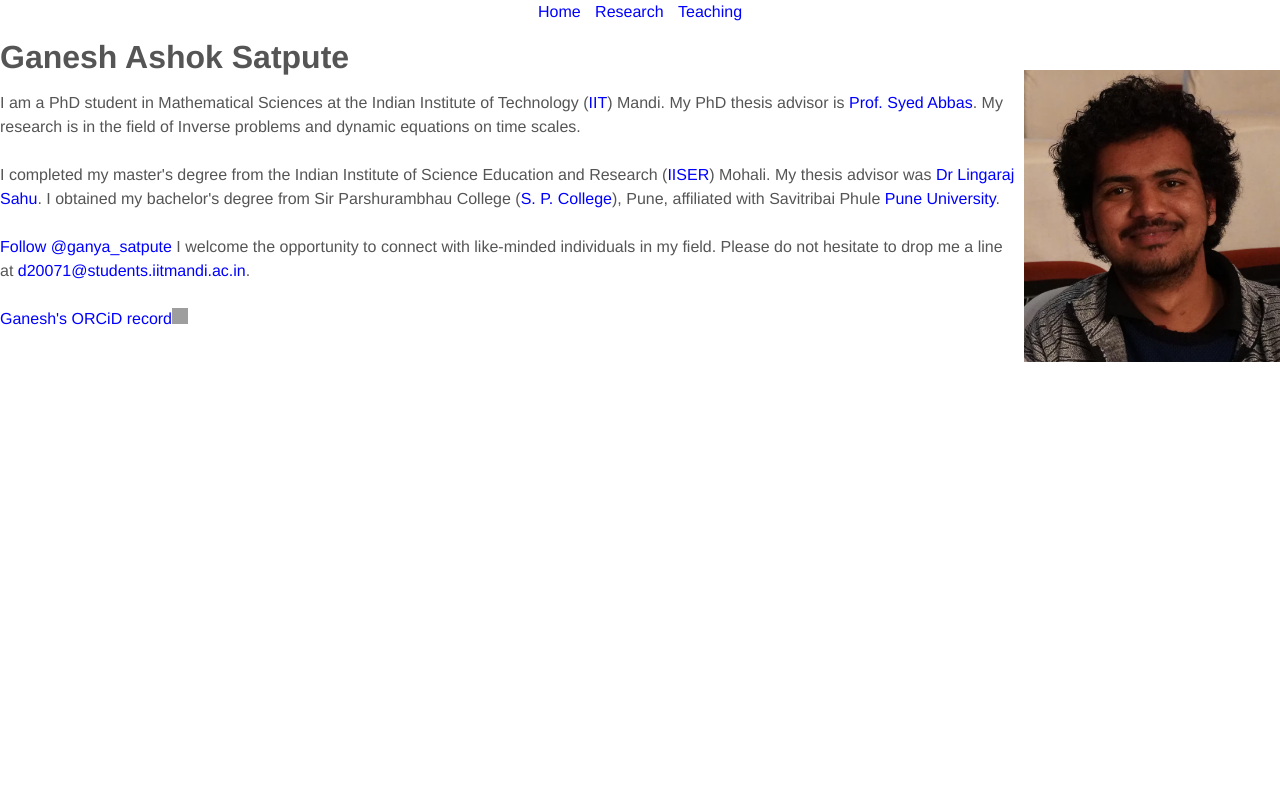
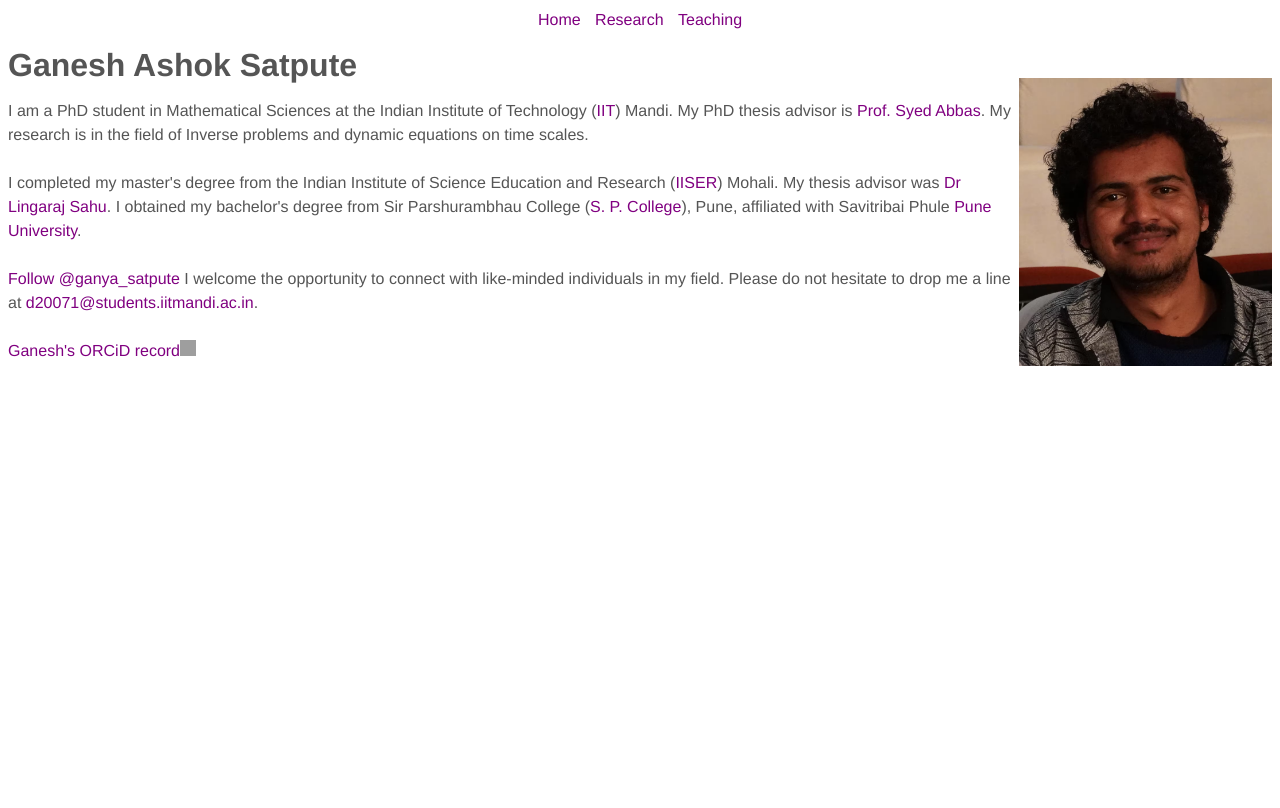
Before and after one commit to ganeshasatpute/ganeshasatpute.github.io, a PHP site: page / in a window 1280 px wide. Before the commit the page ends 362 px from the top, so only its background shows below. Run offline with PHP 8.4, Linux system fonts and the light colour scheme; some libraries are stand-ins or nearby versions; grey boxes are pictures that could not be loaded.

Commit message:
Update style.css

```diff
--- a/style.css
+++ b/style.css
@@ -2,21 +2,17 @@ html {
 background-color: white;
 font-family: "Helvetica Neue", Arial, sans-serif;
 line-height: 24px;
-margin: 0px;
-padding: 0px;
 height: 100%;
 }
 
 body {
 color: #555;
-margin: 0px;
-padding: 0px 0px 0px 0px;
 height: 100%;
 }
 
 a {
 text-decoration: none;
-color: blue;
+color: #800080;
 }
 
 /*
```
